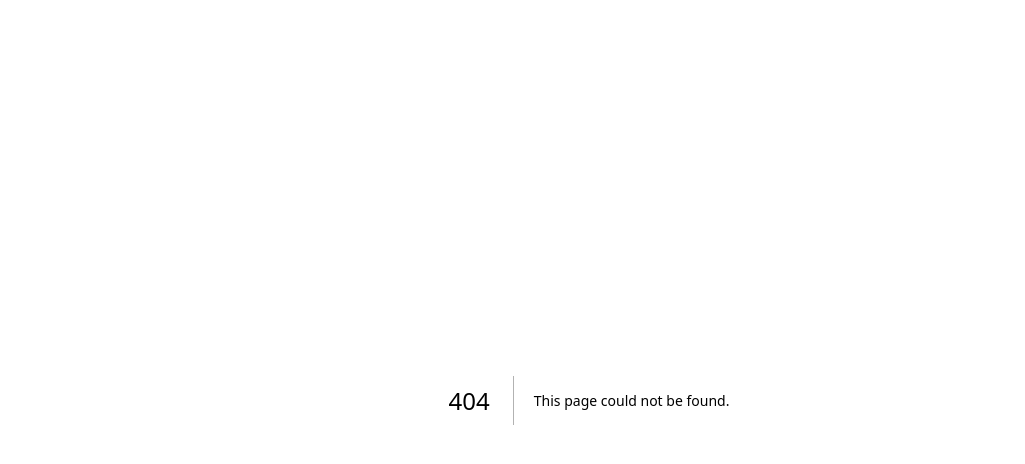
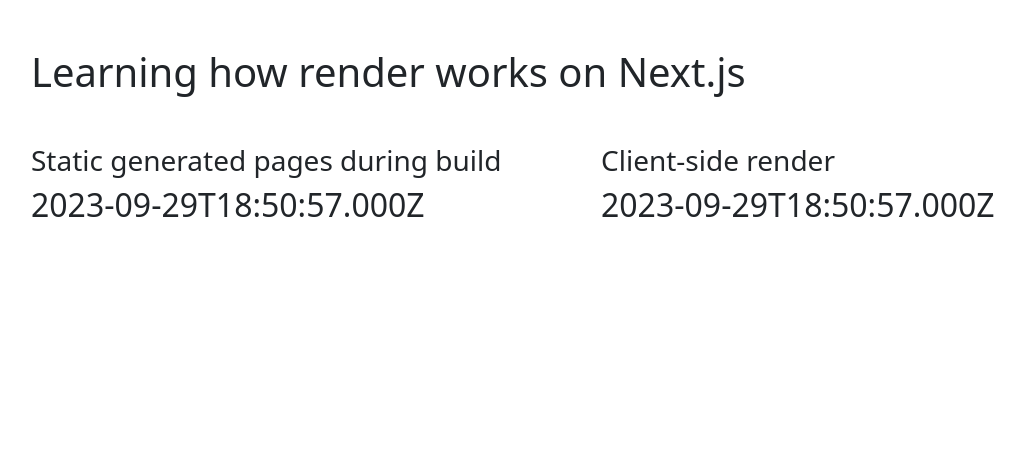
Before and after one commit to mario-moraes/fullstackJavascript-onebitcode, a Next.js app in the folder marketplace-project/: page /static in a window 1280 px wide. Before the commit this address had no page. Shown: the top 464 px of the page, without its empty margins (51-1076 px from the left). Built offline with nearby package versions, Linux system fonts and the light colour scheme; no server answers.

Commit message:
marketplace-project(nextjs): testing static side generator (SSG)

```diff
--- /dev/null
+++ b/marketplace-project/src/pages/static.tsx
@@ -0,0 +1,69 @@
+// pages/dynamic.tsx
+
+import { GetServerSideProps, GetStaticProps, NextPage } from "next"
+import { ReactNode, useEffect, useState } from "react"
+import { Col, Container, Row } from "reactstrap"
+
+interface ApiResponse {
+  name: string
+  timestamp: Date
+}
+
+export const getStaticProps: GetStaticProps = async () => {
+  const staticData = await
+  fetch(`${process.env.NEXT_PUBLIC_APIURL}/api/hello`).then((res) => res.json())
+
+  return {
+    props: {
+      staticData
+    }
+  }
+}
+
+
+const Static: NextPage = (props: {
+  children?: ReactNode
+  staticData?: ApiResponse
+}) => {
+
+  const [clientSideData, setClientSideData] = useState<ApiResponse>()
+
+  useEffect(() => {
+    fetchData()
+  }, [])
+
+  const fetchData = async () => {
+    const data = await fetch("/api/hello").then((res) => res.json())
+    setClientSideData(data)
+  }
+
+  return (
+    <Container tag="main">
+      <h1 className="my-5">
+        Learning how render works on Next.js
+      </h1>
+
+      <Row>
+        <Col>
+          <h3>
+            Static generated pages during build
+          </h3>
+          <h2>
+            {props.staticData?.timestamp.toString()}
+          </h2>
+        </Col>
+
+        <Col>
+          <h3>
+            Client-side render
+          </h3>
+          <h2>
+            {clientSideData?.timestamp.toString()}
+          </h2>
+        </Col>
+      </Row>
+    </Container>
+  )
+}
+
+export default Static
```
